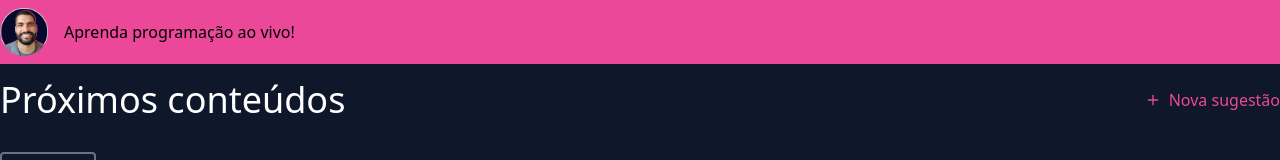
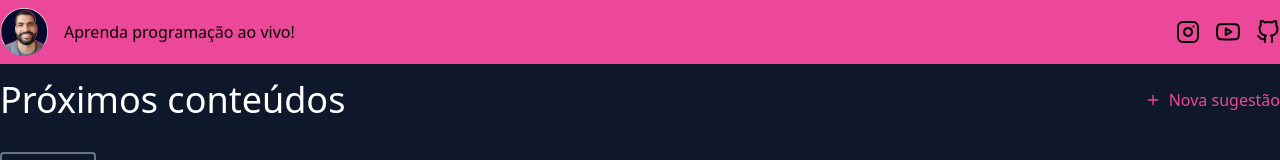
Before and after one commit to devlucaslopes/live-vote-app, a React (Create React App) app: page / in a window 1280 px wide. Shown: the top 160 px of the page. Built offline with nearby package versions, Linux system fonts and the light colour scheme.

Commit message:
refact: added links in nav

```diff
--- a/src/components/Nav/index.tsx
+++ b/src/components/Nav/index.tsx
@@ -1,17 +1,41 @@
 import React from 'react'
+import {
+  FiInstagram as InstagramIcon,
+  FiYoutube as YoutubeIcon,
+  FiGithub as GithubIcon
+} from 'react-icons/fi'
 
 export const Nav = () => (
   <nav className="h-16 py-2 bg-pink-500">
-    <div className="container mx-auto">
+    <div className="flex justify-between items-center container mx-auto">
       <a
         href="https://www.twitch.tv/devlucaslopes"
         target="_blank"
         className="flex items-center"
         rel="noreferrer"
+        title="Ir para canal da Twitch"
       >
         <img src="./avatar.png" alt="@devlucaslopes" className="w-12 mr-4" />
         Aprenda programação ao vivo!
       </a>
+
+      <ul className="flex gap-4">
+        <li>
+          <a href="#" title="Ir para perfil no Instagram">
+            <InstagramIcon size={24} />
+          </a>
+        </li>
+        <li>
+          <a href="#" title="Ir para canal no Youtube">
+            <YoutubeIcon size={24} />
+          </a>
+        </li>
+        <li>
+          <a href="#" title="Ir para perfil no Github">
+            <GithubIcon size={24} />
+          </a>
+        </li>
+      </ul>
     </div>
   </nav>
 )
```
